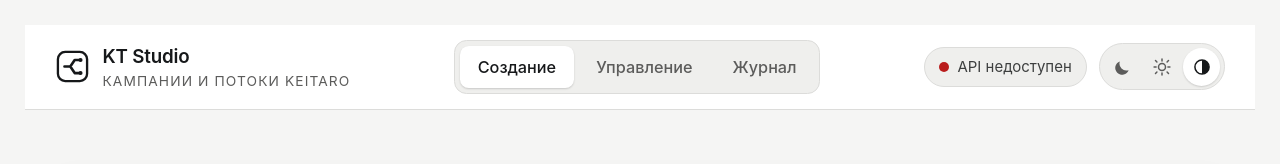
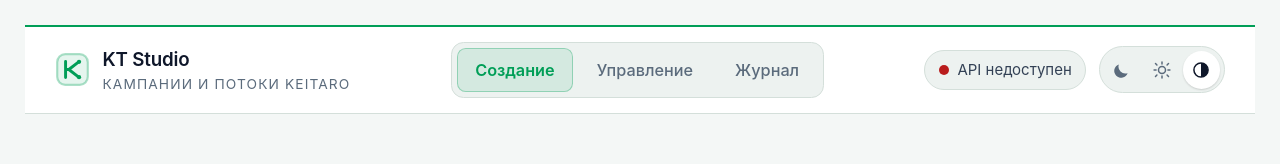
Before and after one commit to SlavaKlkv/keitaro-campaign-manager, a React (Vite) app in the folder frontend/: page / in a window 1280 px wide. Shown: the top 164 px of the page. Built offline with nearby package versions, Linux system fonts and the light colour scheme; no server answers.

Commit message:
style(ui): apply Keitaro brand palette, accents, and logo
Обновляет цветовую палитру, акценты интерфейса, векторный логотип и favicon в фирменном стиле Keitaro для тёмной и светлой тем.

```diff
--- a/frontend/index.html
+++ b/frontend/index.html
@@ -4,6 +4,7 @@
     <meta charset="UTF-8" />
     <meta name="viewport" content="width=device-width, initial-scale=1.0" />
     <meta name="color-scheme" content="dark light" />
+    <meta name="theme-color" content="#0b0f14" />
     <link rel="icon" type="image/svg+xml" href="/favicon.svg" />
     <title>KT Studio</title>
     <script>
--- a/frontend/src/components/Logo.tsx
+++ b/frontend/src/components/Logo.tsx
@@ -1,6 +1,6 @@
 import type { FC } from "react";
 
-/** Монохромный векторный логотип проекта (адаптируется под текущую тему через currentColor). */
+/** Фирменный векторный логотип в стиле Keitaro (адаптируется под тему через CSS-токены). */
 export const Logo: FC<{ size?: number }> = ({ size }) => (
   <svg
     className="brand-logo"
@@ -11,22 +11,23 @@ export const Logo: FC<{ size?: number }> = ({ size }) => (
     aria-hidden="true"
   >
     <rect
-      x="2"
-      y="2"
-      width="20"
-      height="20"
-      rx="5"
-      stroke="currentColor"
-      strokeWidth="1.6"
+      x="1.5"
+      y="1.5"
+      width="21"
+      height="21"
+      rx="5.5"
+      fill="var(--accent-soft)"
+      stroke="var(--accent-line)"
+      strokeWidth="1.5"
     />
     <path
-      d="M6.5 12h4l3-4.5h4M10.5 12l3 4.5h4"
-      stroke="currentColor"
-      strokeWidth="1.8"
+      d="M7.25 6.5v11M7.25 12h2.25l6.75-5.25M9.5 12l6.75 5.25"
+      stroke="var(--accent)"
+      strokeWidth="2"
       strokeLinecap="round"
       strokeLinejoin="round"
     />
-    <circle cx="17.5" cy="7.5" r="1.4" fill="currentColor" />
-    <circle cx="17.5" cy="16.5" r="1.4" fill="currentColor" />
+    <circle cx="16.5" cy="6.75" r="1.45" fill="var(--accent)" />
+    <circle cx="16.5" cy="17.25" r="1.45" fill="var(--accent)" />
   </svg>
 );
--- a/frontend/src/styles/global.css
+++ b/frontend/src/styles/global.css
@@ -62,6 +62,7 @@ code {
   gap: 0.875rem;
   padding: 0.75rem 1.5rem;
   background: var(--panel);
+  border-top: 2px solid var(--accent);
   border-bottom: 1px solid var(--line);
 }
 
@@ -105,14 +106,14 @@ code {
 }
 
 .nav-tab {
-  border: 0;
+  border: 1px solid transparent;
   background: transparent;
   color: var(--muted);
   padding: 0.4375rem 0.875rem;
   border-radius: 0.4375rem;
   font-size: 0.8125rem;
   font-weight: 500;
-  transition: background-color 0.15s ease, color 0.15s ease;
+  transition: background-color 0.15s ease, color 0.15s ease, border-color 0.15s ease;
 }
 
 .nav-tab:hover {
@@ -120,9 +121,10 @@ code {
 }
 
 .nav-tab.active {
-  background: var(--panel);
-  color: var(--text);
-  box-shadow: 0 1px 2px rgba(0, 0, 0, 0.16);
+  background: var(--accent-soft);
+  color: var(--accent);
+  border: 1px solid var(--accent-line);
+  font-weight: 600;
 }
 
 .topbar-right {
@@ -201,6 +203,7 @@ code {
 
 .health-dot.ok {
   background: var(--success);
+  box-shadow: 0 0 0 3px var(--accent-soft);
 }
 
 .health-dot.err {
@@ -626,10 +629,12 @@ code {
   background: var(--accent);
   color: var(--on-accent);
   border-color: var(--accent);
+  font-weight: 600;
 }
 
 .btn-primary:hover:not(:disabled) {
-  opacity: 0.9;
+  background: var(--accent-hover);
+  border-color: var(--accent-hover);
 }
 
 .btn-secondary {
--- a/frontend/src/styles/tokens.css
+++ b/frontend/src/styles/tokens.css
@@ -1,35 +1,37 @@
-/* Семантические токены монохромной палитры: тёмная база в :root, светлая в :root[data-theme="light"] */
+/* Семантические токены в стиле бренда Keitaro: тёмная графитово-сланцевая база в :root, светлая в :root[data-theme="light"] */
 :root {
   color-scheme: dark;
   font-size: 125%;
-  --bg: #0a0b0d;
-  --panel: #111317;
-  --panel-2: #17191e;
-  --input-bg: #0d0f12;
-  --line: #272a31;
-  --line-soft: #202329;
-  --line-hover: #3e434d;
-  --text: #f3f4f6;
-  --text-2: #c7cad0;
-  --muted: #8e939e;
-  --faint: #7f848f;
-  --accent: #f3f4f6;
-  --on-accent: #0a0b0d;
-  --accent-soft: #1d2026;
-  --success: #4ade80;
-  --success-bg: #112218;
-  --success-line: #235334;
-  --success-text: #bbf7d0;
+  --bg: #0b0f14;
+  --panel: #111822;
+  --panel-2: #17202c;
+  --input-bg: #0d131b;
+  --line: #233042;
+  --line-soft: #1b2534;
+  --line-hover: #33465e;
+  --text: #f1f5f9;
+  --text-2: #cbd5e1;
+  --muted: #8b9bb0;
+  --faint: #6b7c93;
+  --accent: #00c86f;
+  --accent-hover: #00e07d;
+  --on-accent: #061a10;
+  --accent-soft: rgba(0, 200, 111, 0.14);
+  --accent-line: rgba(0, 200, 111, 0.38);
+  --success: #00c86f;
+  --success-bg: #0c2319;
+  --success-line: #175438;
+  --success-text: #86efac;
   --warning: #fbbf24;
-  --warning-bg: #1f1a0d;
-  --warning-line: #574417;
+  --warning-bg: #221b0c;
+  --warning-line: #5b4516;
   --warning-text: #fde68a;
   --danger: #f87171;
-  --danger-bg: #221214;
-  --danger-line: #6b292e;
+  --danger-bg: #241216;
+  --danger-line: #6b2931;
   --danger-text: #fecaca;
-  --focus-ring: #e5e7eb;
-  --shadow-card: 0 12px 36px rgba(0, 0, 0, 0.28);
+  --focus-ring: #00c86f;
+  --shadow-card: 0 12px 36px rgba(0, 0, 0, 0.34);
   font-family: Inter, ui-sans-serif, -apple-system, BlinkMacSystemFont, "Segoe UI", sans-serif;
 }
 
@@ -41,24 +43,26 @@
 
 :root[data-theme="light"] {
   color-scheme: light;
-  --bg: #f5f5f4;
+  --bg: #f4f7f6;
   --panel: #ffffff;
-  --panel-2: #efefed;
+  --panel-2: #edf2f0;
   --input-bg: #ffffff;
-  --line: #dcdcda;
-  --line-soft: #e7e7e5;
-  --line-hover: #b8b8b4;
-  --text: #16181a;
-  --text-2: #3d3f3f;
-  --muted: #5c5c5b;
-  --faint: #70706f;
-  --accent: #16181a;
+  --line: #d4dfda;
+  --line-soft: #e3ebe7;
+  --line-hover: #adc2b8;
+  --text: #0f172a;
+  --text-2: #334155;
+  --muted: #5b6b7c;
+  --faint: #78889a;
+  --accent: #009e57;
+  --accent-hover: #00874a;
   --on-accent: #ffffff;
-  --accent-soft: #e6e6e3;
-  --success: #15803d;
-  --success-bg: #ecfdf3;
-  --success-line: #a7f3c9;
-  --success-text: #166534;
+  --accent-soft: rgba(0, 158, 87, 0.1);
+  --accent-line: rgba(0, 158, 87, 0.32);
+  --success: #009e57;
+  --success-bg: #eaf9f1;
+  --success-line: #9fe0be;
+  --success-text: #0b6b3e;
   --warning: #b45309;
   --warning-bg: #fef7e6;
   --warning-line: #f3d796;
@@ -67,8 +71,8 @@
   --danger-bg: #fef2f2;
   --danger-line: #fecaca;
   --danger-text: #991b1b;
-  --focus-ring: #16181a;
-  --shadow-card: 0 10px 28px rgba(15, 15, 15, 0.08);
+  --focus-ring: #009e57;
+  --shadow-card: 0 10px 28px rgba(15, 23, 42, 0.08);
 }
 
 *,
```
Also changed, not shown: frontend/public/favicon.svg.
